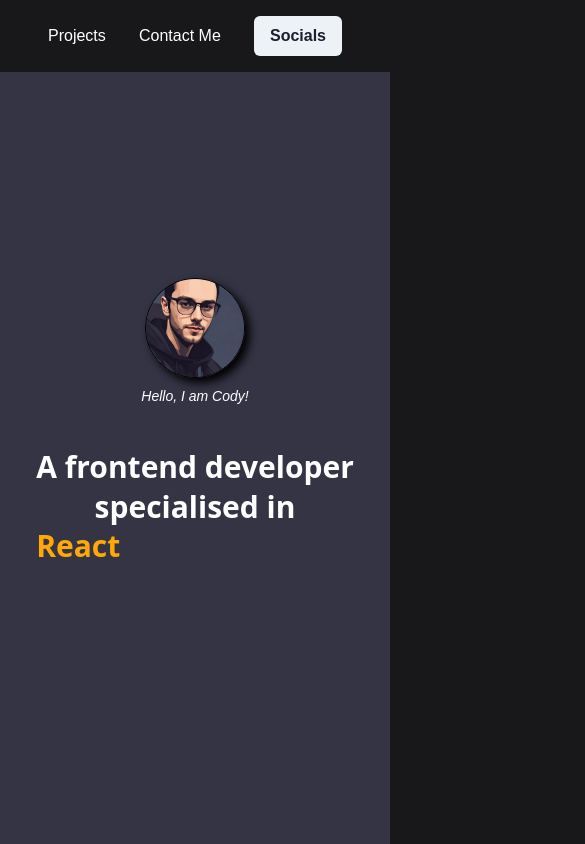
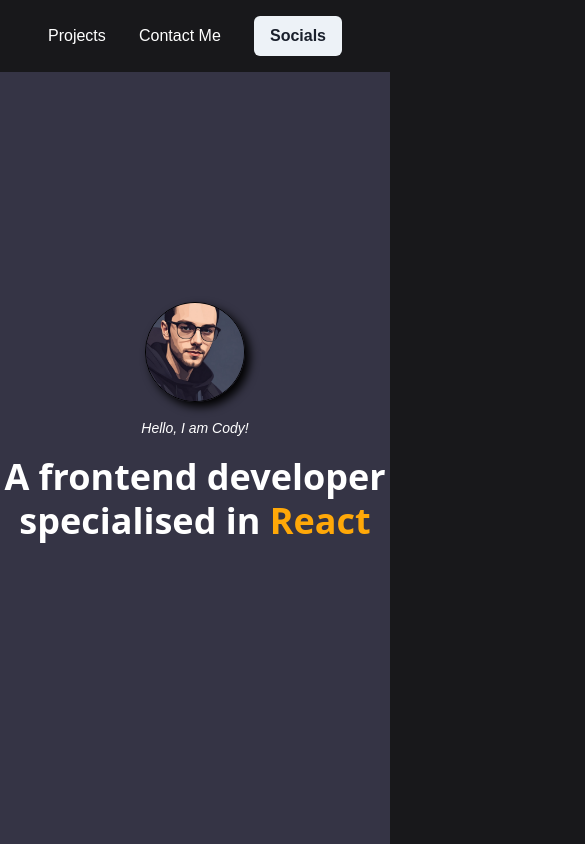
Before and after one commit to Keanu-Weeves/react-portfolio, a React (Create React App) app: page / in a window 390 px wide. Shown: the top 844 px of the page, 585 px wide, since content can reach past the window. Built offline with nearby package versions, Linux system fonts and the light colour scheme.

Commit message:
added fix for small screen width issue

```diff
--- a/src/components/FullScreenSection.js
+++ b/src/components/FullScreenSection.js
@@ -6,6 +6,8 @@
     <VStack
       backgroundColor={boxProps.backgroundColor}
       color={isDarkBackground ? "white" : "black"}
+      width="100vw"
+      overflowX="hidden"
     >
       <VStack maxWidth={{ base: "100%", lg: "1280px" }} minHeight="100vh" {...boxProps}>
         {children}
--- a/src/components/LandingSection.js
+++ b/src/components/LandingSection.js
@@ -1,5 +1,5 @@
 import React from "react";
-import { Avatar, Heading, VStack } from "@chakra-ui/react";
+import { Avatar, Heading, VStack, Text } from "@chakra-ui/react";
 import FullScreenSection from "./FullScreenSection";
 import '../styles.css';
 import myProfilePic from '../images/20250605_141325.jpg';
@@ -24,11 +24,6 @@
   fontStyle: "italic"
 }
 
-const textStyles = {
-  textAlign: "center"
-}
-
-
 const LandingSection = () => (
 
   <FullScreenSection
@@ -38,20 +33,17 @@
     backgroundColor="#353445"
   >
 
-  <VStack>
+  <VStack spacing={4}>
     <Avatar style={picStyles} src={myProfilePic} />
-      <p style={greetStyles}>{greeting}</p>
-      <br></br>
-    <Heading >
-      <h3 style={textStyles}>{bio1}</h3>
-      <h3 style={textStyles}>{bio2}</h3>
-      <h3 className='highlightStyles'>{highlight}</h3>
-
-    </Heading>
-  </VStack>
-
-
-
+      <Text style={greetStyles}>{greeting}</Text>
+      <Heading as="h2" size="2xl" textAlign="center" >
+        <Text>{bio1}</Text>
+        <Text>
+          {bio2}
+          <Text as="span" className='highlightStyles'>{highlight}</Text>
+        </Text>
+      </Heading>
+    </VStack>
   </FullScreenSection>
 );
 
```
